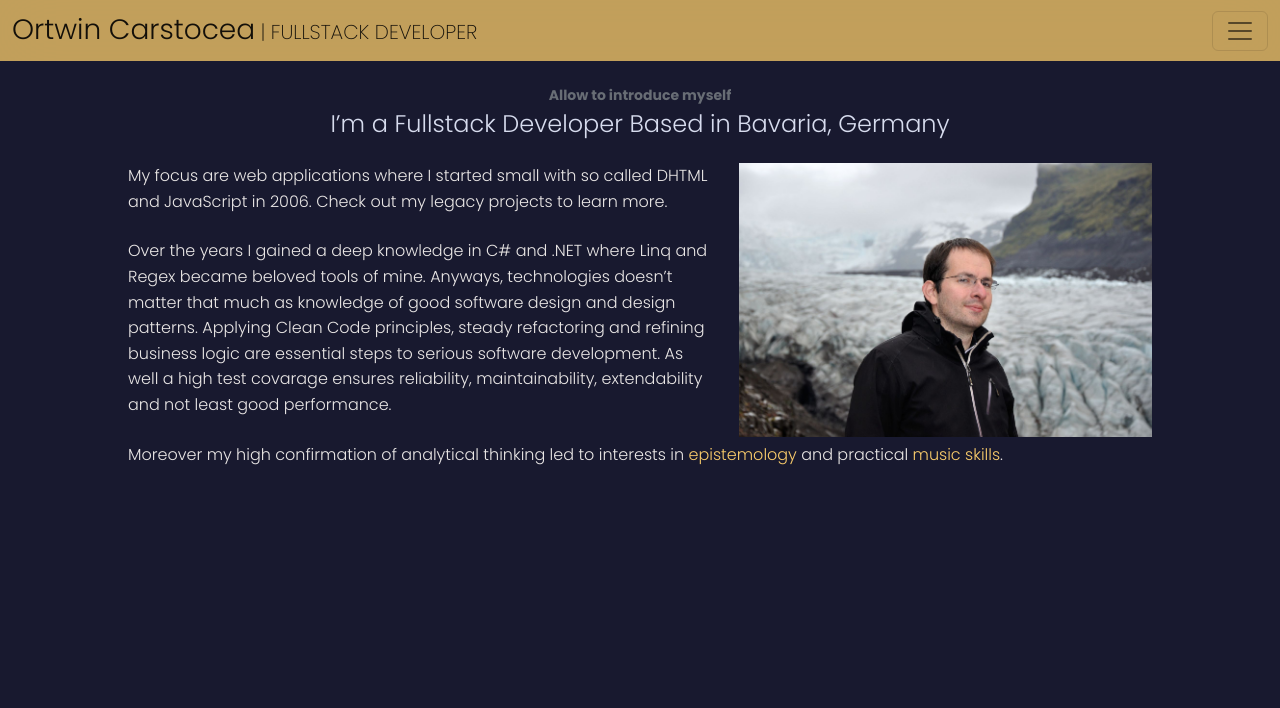
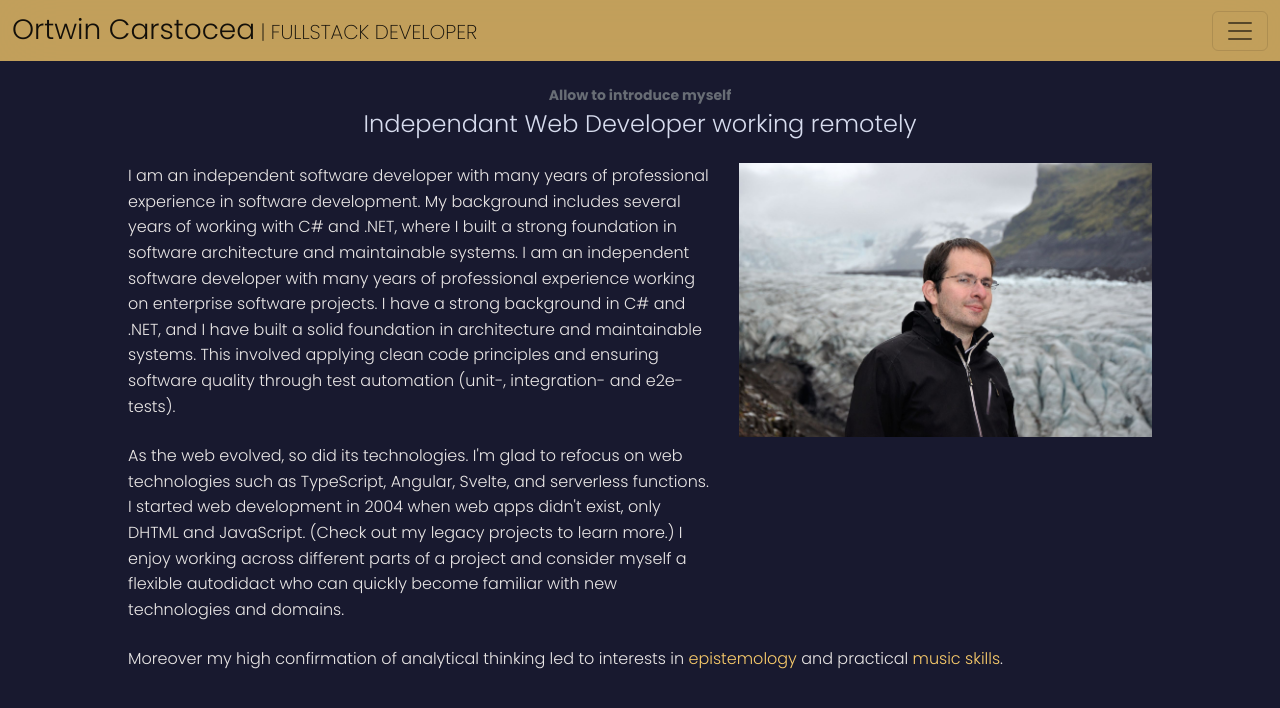
Before and after one commit to ortwic/ortwic.github.io, a Jekyll site: the page built from index.md, in a window 1280 px wide and 900 px high. Shown: the top 708 px of the window. Built offline with Jekyll 4.4.1, drawn with Linux system fonts in a browser that asks for light colours; some of the changed text lies outside the part shown.

Commit message:
Independant Web Developer working remotely (removed bavaria)

```diff
--- a/_includes/about.html
+++ b/_includes/about.html
@@ -1,19 +1,23 @@
 <section class="about" id="about">
     <span class="section-subtitle">Allow to introduce myself</span>
-    <h2 class="section-title">I’m a Fullstack Developer Based in Bavaria, Germany</h2>
+    <h2 class="section-title">Independant Web Developer working remotely</h2>
       <div class="bd-grid">
         <div class="row featurette">
           <div class="col-md-7">
                 <p class="mb-4">
-                  My focus are web applications where I started small with so called DHTML and JavaScript in 2006.
-                  Check out my legacy projects to learn more.
+                  I am an independent software developer with many years of professional experience in software development.
+                  My background includes several years of working with C# and .NET, where I built a strong foundation in
+                  software architecture and maintainable systems. I am an independent software developer with many years
+                  of professional experience working on enterprise software projects. I have a strong background in C# and
+                  .NET, and I have built a solid foundation in architecture and maintainable systems. This involved applying
+                  clean code principles and ensuring software quality through test automation (unit-, integration- and e2e-tests).
                 </p>
                 <p class="mb-4">
-                  Over the years I gained a deep knowledge in C# and .NET where Linq and Regex became beloved tools of mine.
-                  Anyways, technologies doesn’t matter that much as knowledge of good software design and design patterns.
-                  Applying Clean Code principles, steady refactoring and refining business logic are essential steps to serious
-                  software development. As well a high test covarage ensures reliability, maintainability, extendability and
-                  not least good performance.
+                  As the web evolved, so did its technologies. I'm glad to refocus on web technologies such as TypeScript,
+                  Angular, Svelte, and serverless functions. I started web development in 2004 when web apps didn't exist,
+                  only DHTML and JavaScript. (Check out my legacy projects to learn more.) I enjoy working across
+                  different parts of a project and consider myself a flexible autodidact who can quickly become familiar
+                  with new technologies and domains.
                 </p>
           </div>
           <div class="col-md-5">
--- a/_includes/contact.html
+++ b/_includes/contact.html
@@ -5,24 +5,28 @@
       <p>
         I believe in fairness and a balanced world. As a minimalist I am not good with 'too much' of everything.
         Key is mindfulness and to be <a href="https://youtu.be/WPPPFqsECz0" target="_blank">grateful</a> for the obvious and small things in life.
-        So I'd like to distance myself from work that relate to finance, trading, pharma and automotive.
+        So I'd like to distance myself from work that relate to finance, trading, pharma and automotive. So
+        I prefer working with educational, cultural or community-driven projects rather than purely commercial platforms.
       </p>
-      <p>Education and culture on
-        a small scale are important for a healthy society. It's funny but did you know that volunteers are responsible for the fundament
-        of our connected world? Most servers run on Linux and even huge software projects make heavily use of open source software like Log4J.
+      <p>
+        Trivia: Did you know, that Open Source and volunteers are responsible for the fundament of our connected world?
+        Most servers run on Linux and even huge software projects make heavily use of open source software as you can see here.
       </p>
     </div>
     <h2 class="section-title">Get In Touch</h2>
 
-    <div class="contact__container bd-grid">
+    <div class="contact__container bd-grid two-columns">
+      <p>
         <form action="https://formspree.io/f/mnqrzjne" method="post" class="contact__form">
-          <div class="contact__inputs two-columns">
             <input type="text" placeholder="Name" name="name" class="contact__input">
             <input type="mail" placeholder="Email" name="email" class="contact__input">
-          </div>
             <input type="hidden" name="subject" value="Contact request from github portfolio" />
             <textarea placeholder="Message" name="message" id="" cols="0" rows="10" class="contact__input"></textarea>
             <input type="submit" value="Send Message" class="btn contact__button">
         </form>
+      </p>
+      <p>
+        <img src="https://imgs.xkcd.com/comics/dependency_2x.png" alt="Dependency" title="Dependency">
+      </p>
     </div>
   </section>
--- a/_includes/education.html
+++ b/_includes/education.html
@@ -124,7 +124,7 @@
 
         <div class="education__content">
             <div>
-                <h3 class="education__year">2024</h3>
+                <h3 class="education__year">2024 - 2025</h3>
                 <span class="education__university">ppedv AG Campus</span>
             </div>
 
--- a/_includes/projects.html
+++ b/_includes/projects.html
@@ -94,12 +94,13 @@
             <img src="assets/images/why-app.png" alt="Why App" title="Why App">
             </div>
             <div class="col-md-7 order-md-2">
-            <span class="section-subtitle">2024 - A philosophical tool for your existential journey.</span>
-            <h3 class="section-title"><a href="https://why-app.web.app" target="_blank">Why App</a></h3>
+            <span class="section-subtitle">2024 - An interdisciplinary guide for your existential journey.</span>
+            <h3 class="section-title"><a href="https://why-app.web.app" target="_blank">Why App [WIP]</a></h3>
             <p>
-                An app for anyone looking for the meaning of life. In addition to an interactive course with
-                reflective content, a blog also addresses philosophical and sociological topics. The technical
-                basis is Angular (PWA), Material and Firebase.
+                A multilingual app for everyone looking for the true meaning of life. (There is more than 42! 😉)
+                In addition to an interactive course with reflective content, a blog also addresses philosophical
+                and sociological topics. The content is maintained with my headless Fl-CMS (see below) where the
+                Front-End is based on Angular, Material and Firebase.
             </p>
             <p>
                 You can check out the sources on <a href="https://github.com/ortwic/why-app" target="_blank">GitHub</a>.
--- a/_includes/skills.html
+++ b/_includes/skills.html
@@ -7,35 +7,23 @@
             <h3 class="skills__subtitle">Technologies</h3>
 
             <div class="skills__data">
-                <span class="skills__bar" style="width:95%">C#, Linq, ASP.NET, Visual Studio</span>
+                <span class="skills__bar" style="width:90%">Plain Web: HTML 5, Vanilla JS, RegExp</span>
             </div>
 
             <div class="skills__data">
-                <span class="skills__bar" style="width:90%">Bug tracing, Fiddler, Postman</span>
+                <span class="skills__bar" style="width:90%">Web Frameworks: Angular, Svelte, TypeScript</span>
             </div>
 
             <div class="skills__data">
-                <span class="skills__bar" style="width:90%">HTML 5, Vanilla JS</span>
+                <span class="skills__bar" style="width:90%">Backend: C#, ASP.NET, TypeScript</span>
             </div>
 
             <div class="skills__data">
-                <span class="skills__bar" style="width:80%">RegExp</span>
+                <span class="skills__bar" style="width:90%">Bug tracing: Logging, Fiddler, Postman</span>
             </div>
 
             <div class="skills__data">
-                <span class="skills__bar" style="width:65%">Angular, Typescript, VS Code</span>
-            </div>
-
-            <div class="skills__data">
-                <span class="skills__bar" style="width:60%">Selenium / Appium</span>
-            </div>
-
-            <div class="skills__data">
-                <span class="skills__bar" style="width:45%">SQL, SSMS</span>
-            </div>
-
-            <div class="skills__data">
-                <span class="skills__bar" style="width:30%">DevExpress</span>
+                <span class="skills__bar" style="width:65%">Storage: NOSQL, MS-SQL, APIs, File-Systems</span>
             </div>
         </div>
 
```
Lines whose indentation alone changed are shown as unchanged.
